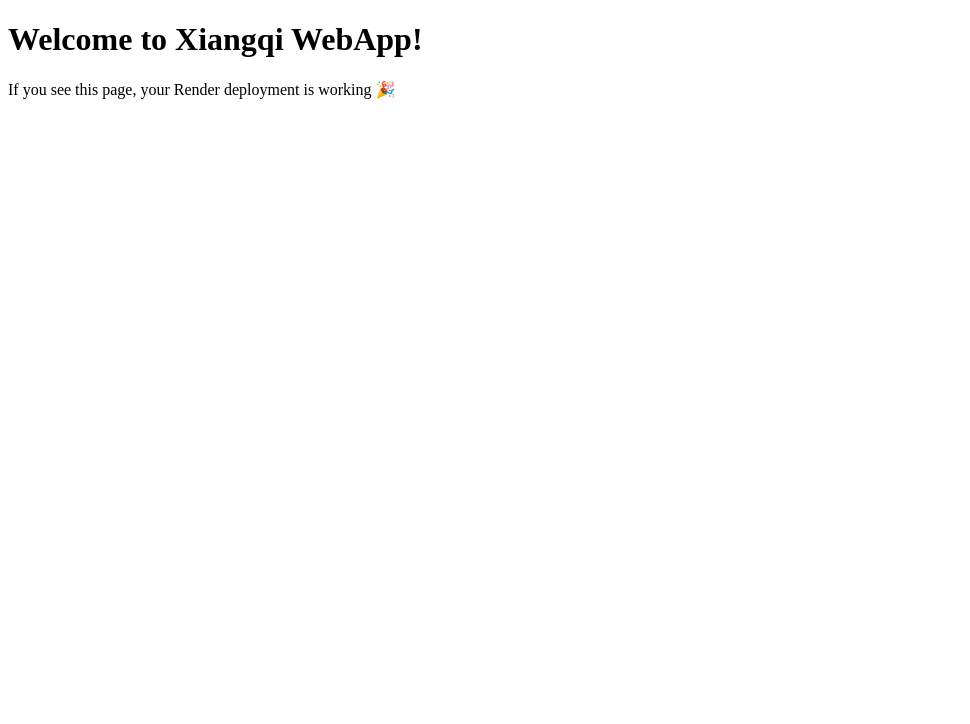
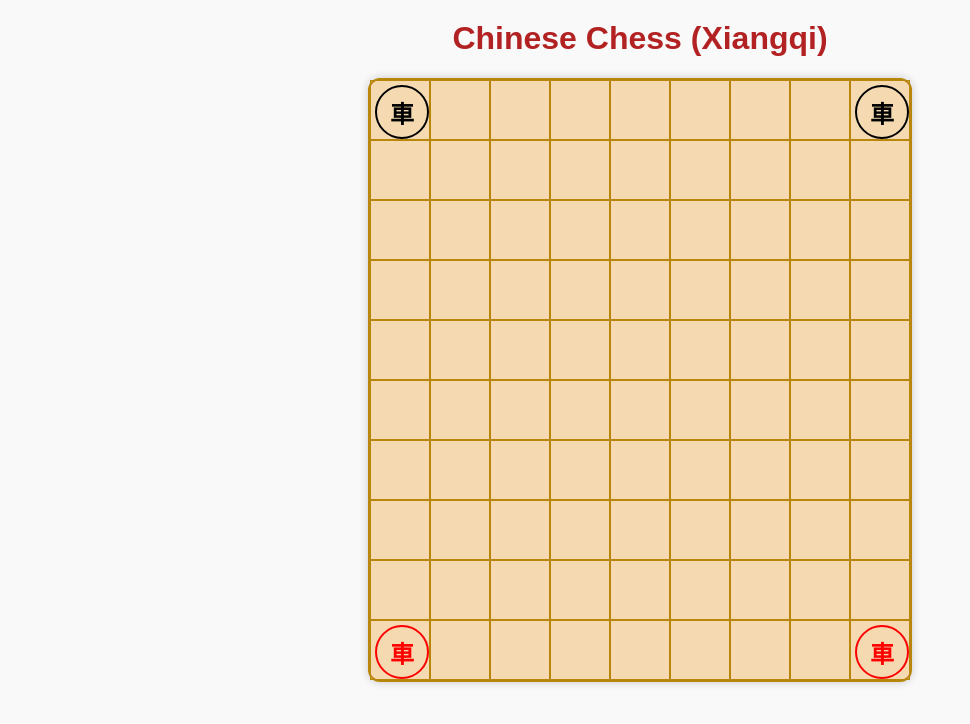
Before and after one commit to vietnamcleveland-netizen/xiangqi-webapp, a website: page public/index.html in a window 1280 px wide. Shown: the whole page, without its empty margins (0-970 px from the left). Drawn offline with Linux system fonts and the light colour scheme.

Commit message:
Update index.html

```diff
--- a/public/index.html
+++ b/public/index.html
@@ -4,9 +4,75 @@
   <meta charset="UTF-8" />
   <meta name="viewport" content="width=device-width, initial-scale=1.0" />
   <title>Xiangqi WebApp</title>
+  <link rel="stylesheet" href="/style.css" />
+  <style>
+    body {
+      background-color: #f9f9f9;
+      font-family: Arial, sans-serif;
+      text-align: center;
+      margin: 0;
+      padding: 0;
+    }
+    h1 {
+      margin-top: 20px;
+      color: #b22222;
+    }
+    #board {
+      display: grid;
+      grid-template-columns: repeat(9, 60px);
+      grid-template-rows: repeat(10, 60px);
+      justify-content: center;
+      margin: 20px auto;
+      background-color: #f4d9b1;
+      border: 2px solid #b8860b;
+      width: 540px;
+      height: 600px;
+      box-shadow: 0 0 10px rgba(0,0,0,0.2);
+      position: relative;
+    }
+    .cell {
+      border: 1px solid #b8860b;
+    }
+    .piece {
+      display: flex;
+      align-items: center;
+      justify-content: center;
+      font-weight: bold;
+      font-size: 24px;
+      border-radius: 50%;
+      width: 50px;
+      height: 50px;
+      margin: 4px;
+    }
+    .red { color: red; border: 2px solid red; }
+    .black { color: black; border: 2px solid black; }
+  </style>
 </head>
 <body>
-  <h1>Welcome to Xiangqi WebApp!</h1>
-  <p>If you see this page, your Render deployment is working 🎉</p>
+  <h1>Chinese Chess (Xiangqi)</h1>
+  <div id="board"></div>
+
+  <script>
+    const board = document.getElementById("board");
+    for (let i = 0; i < 90; i++) {
+      const cell = document.createElement("div");
+      cell.classList.add("cell");
+      board.appendChild(cell);
+    }
+
+    const pieces = [
+      {pos: 0, text: "車", color: "black"},
+      {pos: 8, text: "車", color: "black"},
+      {pos: 9*9, text: "車", color: "red"},
+      {pos: 9*9+8, text: "車", color: "red"}
+    ];
+
+    pieces.forEach(p => {
+      const div = document.createElement("div");
+      div.classList.add("piece", p.color);
+      div.textContent = p.text;
+      board.children[p.pos].appendChild(div);
+    });
+  </script>
 </body>
 </html>
```
